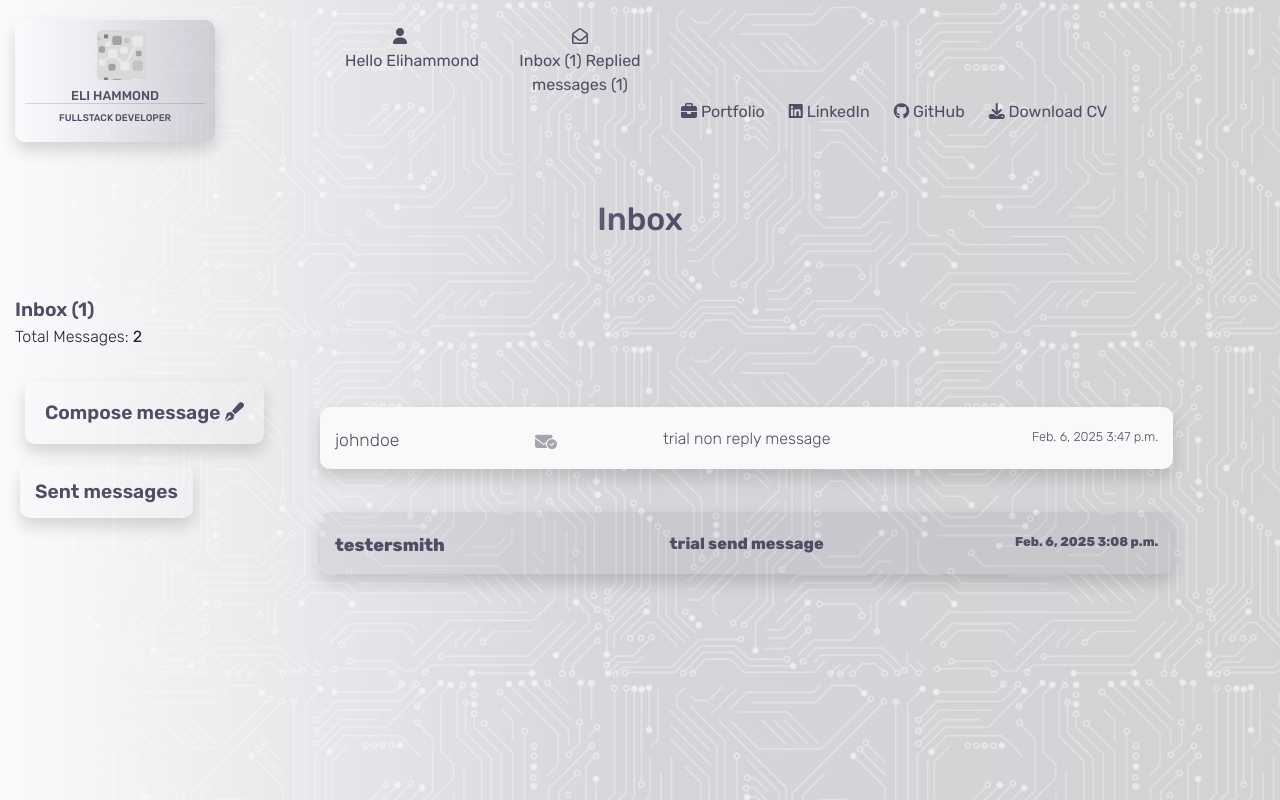
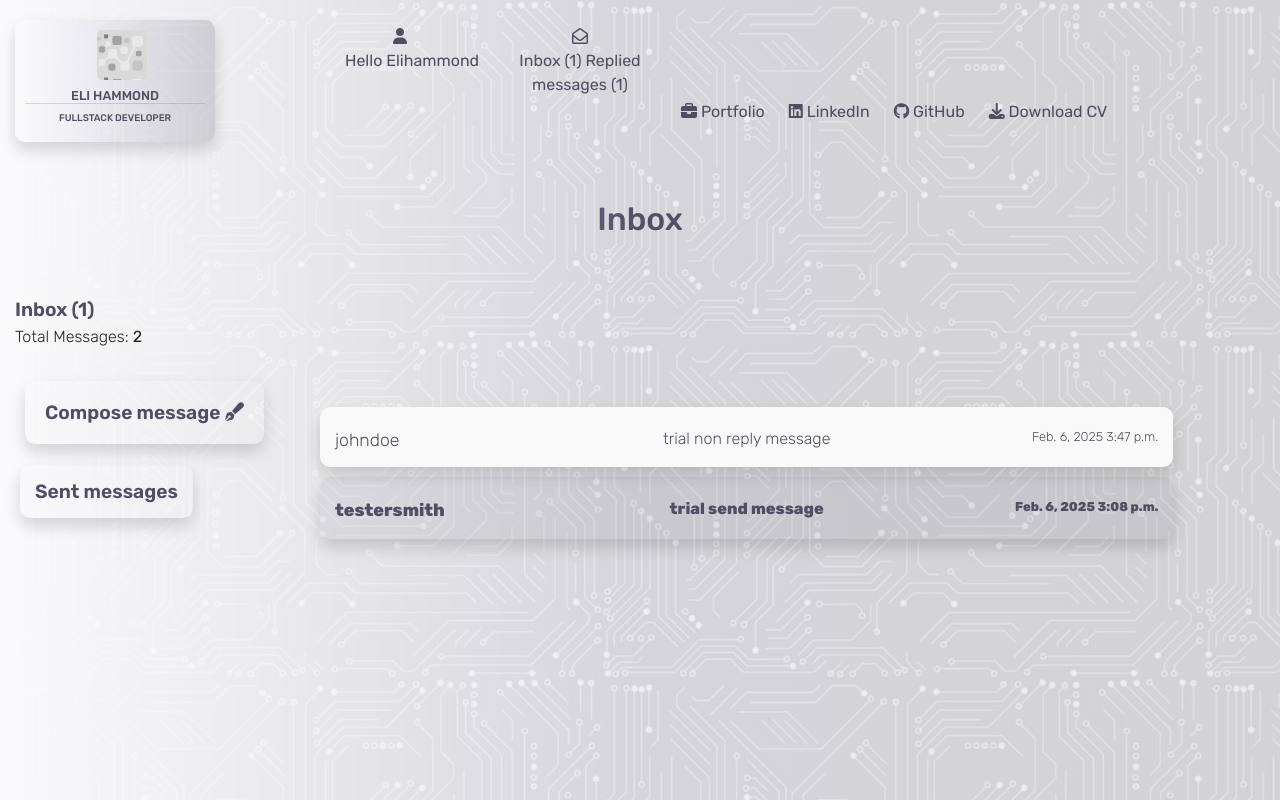
Before and after one commit to e-h-dev/e_hammond, a Django app: page /contacts/ in a window 1280 px wide. Run offline with Django 3.2, Linux system fonts and the light colour scheme; a user stored in the database is signed in; data comes from the database, SQL or seed files in the repository; both versions use the stored data as it was after the commit; some libraries are stand-ins or nearby versions.

Commit message:
Update styles for message display

```diff
--- a/contacts/templates/contacts/contacts.html
+++ b/contacts/templates/contacts/contacts.html
@@ -31,37 +31,37 @@
 
         <div class="col-8">
             <div class="message-display">
-                <a href="{% url 'open_message' i.id %}">
+                <!-- <a href="{% url 'open_message' i.id %}"> -->
                     <div class="row message-container {% if i.read %}opened-message{% else %}unread-message{% endif %} shadow">
                         <div class="col-3">
+                            <a href="{% url 'open_message' i.id %}">
                                 <p class="inbox-name">{{ i.name }}{% if i.has_reply == True %} {{ inbox_replied_count }}
                                 {% endif %}</p>
-                            <div>
-
-                                {% for r in replied %}
-                                {% endfor %}
-
+                            </a>
+                            {% if i.read %}
+                            <div class="unread">
+                                <a href="{% url 'mark_unread' i.id %}" class="unread-icon" title="Mark as unread">
+                                    <i class="fa-solid fa-envelope-circle-check"></i>
+                                </a>
                             </div>
+                            {% endif %}
                         </div>
                         <div class="col-6">
+                            <a href="{% url 'open_message' i.id %}">
                                 {% if i.subject %}
                                 <p class="inbox-subject">{{ i.subject }}</p>
                                 {% else %}
                                 <p class="inbox-subject">no subject</p>
                                 {% endif %}
+                            </a>
                         </div>
                         <div class="col-3">
+                            <a href="{% url 'open_message' i.id %}">
                                 <p class="inbox-date-time">{{ i.date }} {{ i.time }}</p>
+                            </a>
                         </div>
                     </div>
-                </a>
-                {% if i.read %}
-                <p class="unread-icon">
-                    <a href="{% url 'mark_unread' i.id %}" class="unread" title="Mark as unread">
-                        <i class="fa-solid fa-envelope-circle-check"></i>
-                    </a>
-                </p>
-                {% endif %}
+                <!-- </a> -->
             </div>
         </div>
         {% endif %}
--- a/static/css/base.css
+++ b/static/css/base.css
@@ -573,11 +573,18 @@ input[type="radio"]{
 
 .unread-message{
   font-weight:800;
+  margin-bottom: 10px;
 }
 
 .opened-message{
   font-weight: 200;
   background-color: #f9f9f9;
+  height:60px;
+  margin-bottom: 10px;
+}
+
+.opened-message a{
+  color:var(--text-color);
 }
 
 .inbox-name{
@@ -653,7 +660,26 @@ input[type="radio"]{
 .message-display{
   width:100%;
   text-align: justify;
+  cursor: pointer;
   /* margin-bottom:40px; */
+}
+
+.message-display a{
+  color: var(--text-color);
+}
+
+.unread a{
+  display:none;
+  color:rgba(80, 77, 100, 0.5);
+  width:fit-content;
+}
+
+.unread a:hover{
+  color:var(--text-color);
+}
+
+.message-display:hover .unread a{
+  display: block;
 }
 
 .main-message-date-time{
@@ -666,20 +692,17 @@ input[type="radio"]{
   font-weight: 500;
 }
 
-/* .unread-icon{
-  color:rgba(80, 77, 100, 0.5)
-} */
 
-.unread{
+.opened-message .unread{
+  color:rgba(80, 77, 100, 0.5);
+  font-size: 1.1rem;
   position: relative;
   bottom:40px;
   left:200px;
   z-index: 2;
-  color:rgba(80, 77, 100, 0.5);
-  font-size: 1.1rem;
 }
 
-.unread:hover{
+.opened-message .unread:hover{
   color:#000
 }
 
```
Also changed, not shown: db.sqlite3. Lines whose indentation alone changed are shown as unchanged.
